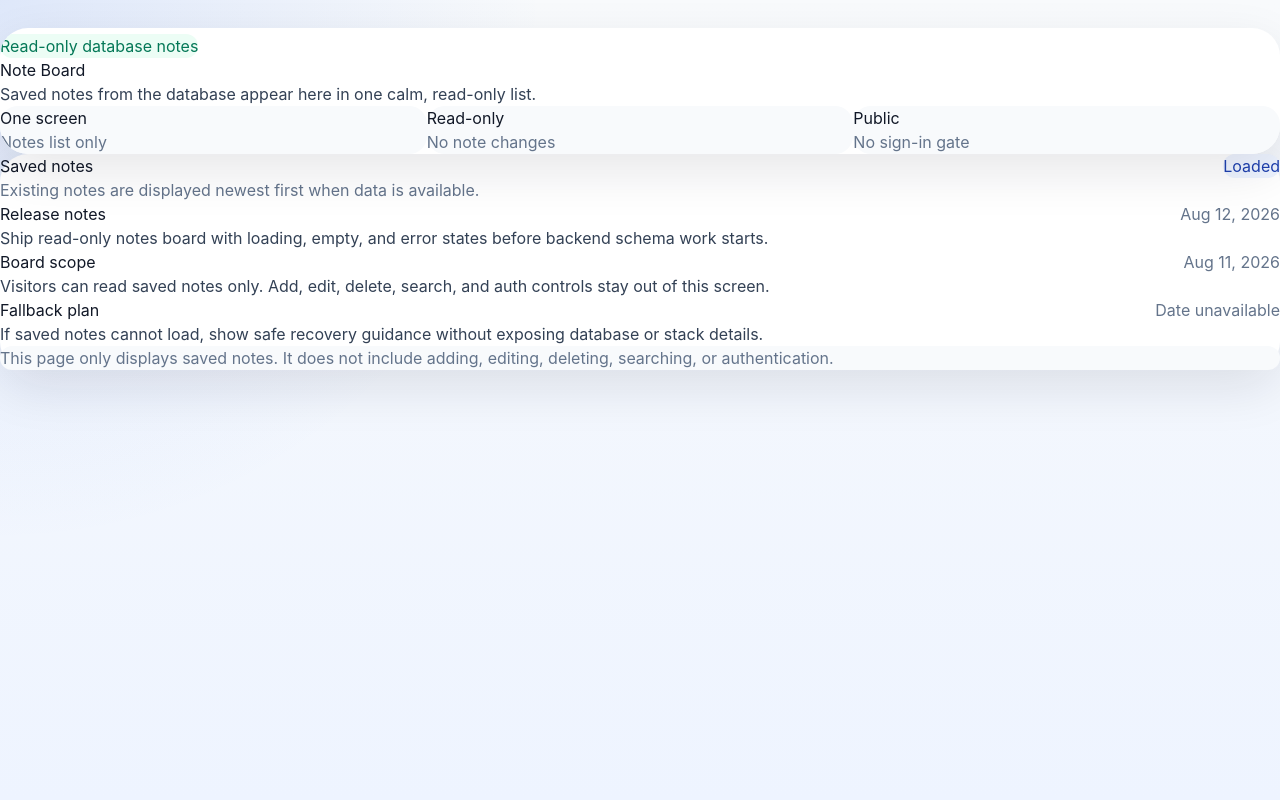
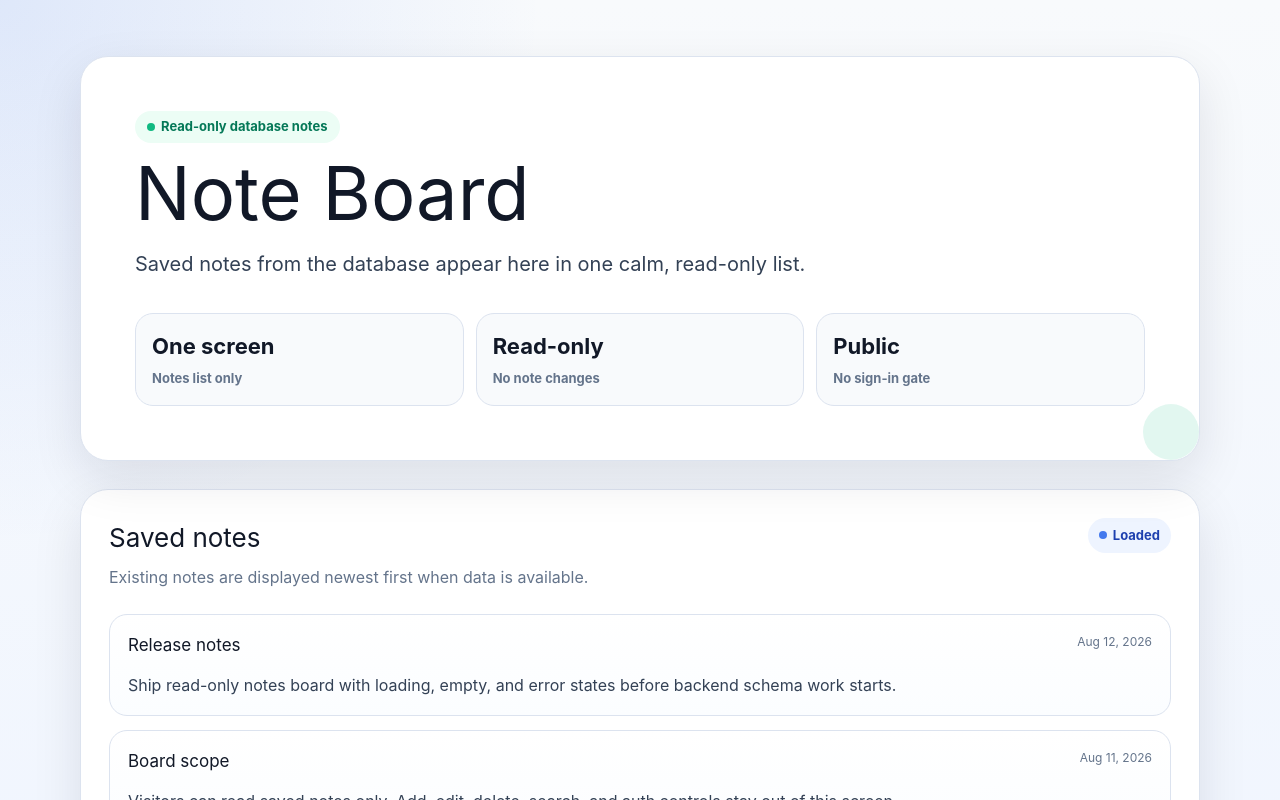
Before and after one commit to ThanhNV121097/project-28a57e3e, a Next.js app in the folder code/frontend/: page / in a window 1280 px wide. Shown: the top 800 px of the page. Built offline with nearby package versions, Linux system fonts and the light colour scheme.

Commit message:
fix(ui): move notes tokens into scoped CSS

```diff
--- a/code/frontend/components/DisplaySavedNotes.module.css
+++ b/code/frontend/components/DisplaySavedNotes.module.css
@@ -1,3 +1,71 @@
+:global(:root) {
+  --space-0: 0;
+  --space-1: 5px;
+  --space-2: 6px;
+  --space-3: 7px;
+  --space-4: 8px;
+  --space-5: 9px;
+  --space-6: 10px;
+  --space-7: 11px;
+  --space-8: 12px;
+  --space-9: 13px;
+  --space-10: 14px;
+  --space-11: 16px;
+  --space-12: 18px;
+  --space-13: 20px;
+  --space-14: 22px;
+  --space-15: 24px;
+  --space-16: 28px;
+  --space-17: 32px;
+  --space-18: 34px;
+  --space-19: 56px;
+  --text-xs: 12px;
+  --text-sm: 13px;
+  --text-note: 14px;
+  --text-base: 16px;
+  --text-card-title: 17px;
+  --text-lg: clamp(17px, 2vw, 20px);
+  --text-xl: 22px;
+  --text-2xl: 24px;
+  --text-3xl: 26px;
+  --text-display: clamp(42px, 7vw, 74px);
+  --leading-display: .94;
+  --leading-base: 1.6;
+  --leading-note: 1.55;
+  --leading-loose: 1.65;
+  --weight-bold: 700;
+  --radius-topbar-mobile: 24px;
+  --border-width: 1px;
+  --border-width-illustration: 3px;
+  --shadow-sm: 0 10px 24px rgba(37,99,235,.24);
+  --shadow-topbar: 0 10px 30px rgba(15, 23, 42, .06);
+  --shadow-guide: 0 14px 34px rgba(15,23,42,.07);
+  --duration-fast: .18s;
+  --duration-panel: .32s;
+  --duration-reduced: .01ms;
+  --easing: ease;
+  --iteration-reduced: 1;
+  --content-max: 1120px;
+  --page-inset: 32px;
+  --page-inset-mobile: 20px;
+  --panel-padding-md: clamp(20px, 3vw, 28px);
+  --panel-padding-lg: clamp(28px, 5vw, 54px);
+  --board-min-height: 560px;
+  --state-min-height: 360px;
+  --measure-lede: 58ch;
+  --opacity-accent: .12;
+  --opacity-pulse: .35;
+  --lift-card: -2px;
+  --mix-card-border: 35%;
+  --gradient-note-direction: 180deg;
+  --gradient-shimmer-direction: 90deg;
+  --skeleton-title-width: 45%;
+  --skeleton-body-width: 86%;
+  --skeleton-short-width: 62%;
+  --shimmer-start: -100%;
+  --shimmer-end: 100%;
+}
+
 .page {
   display: grid;
   gap: var(--space-16);
@@ -79,7 +147,6 @@
   font-size: var(--text-lg);
   line-height: var(--leading-loose);
 }
-
 .summary {
   display: grid;
   grid-template-columns: repeat(3, 1fr);
```
